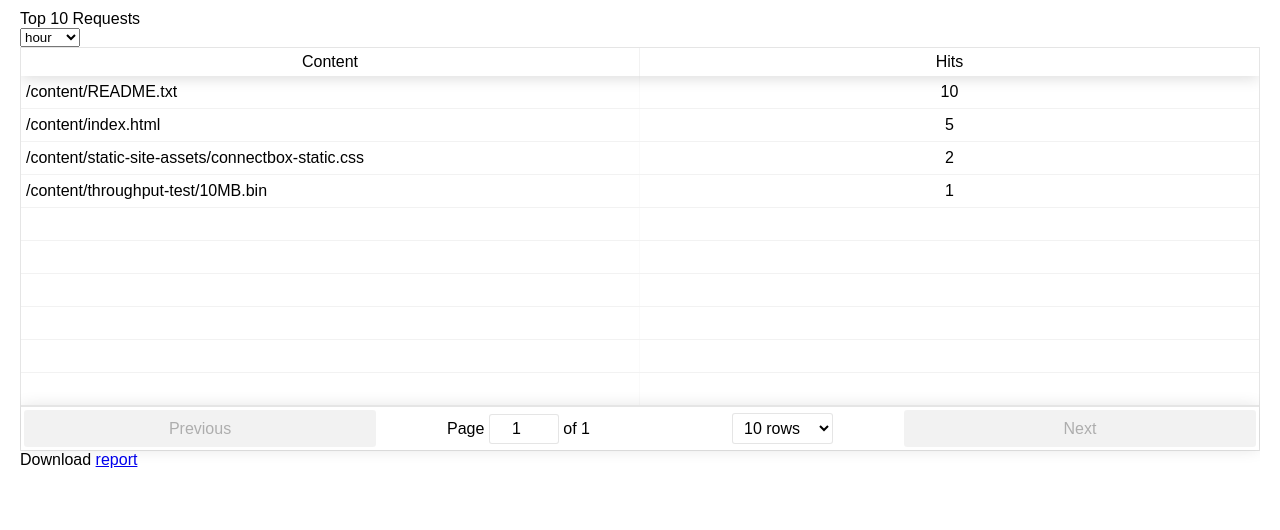
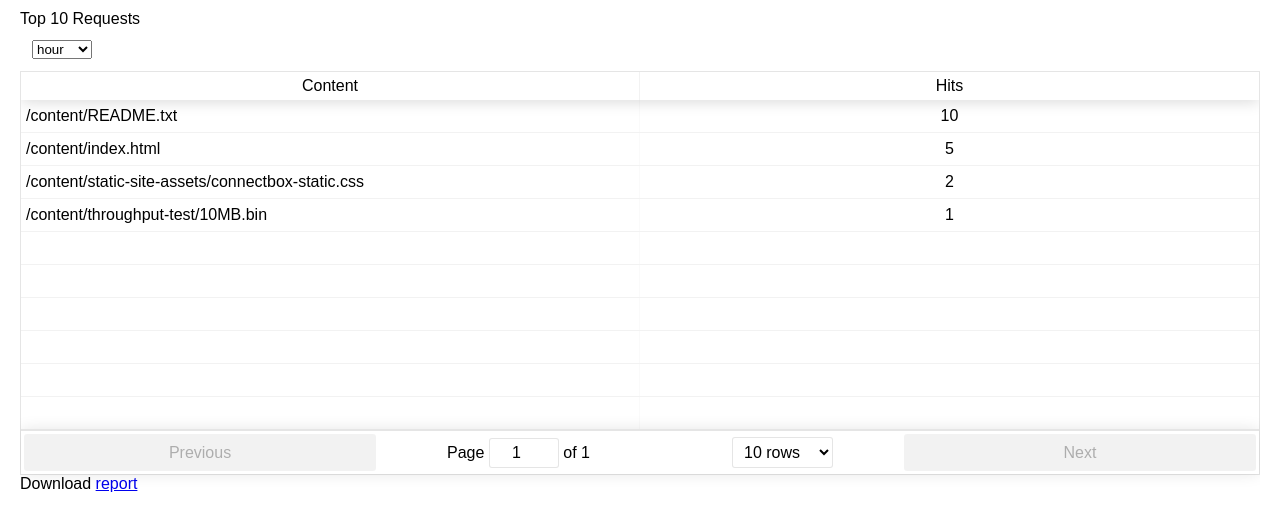
Before and after one commit to ConnectBox/connectbox-reports, a React (Create React App) app: page / in a window 1280 px wide. Shown: the top 530 px of the page. Built offline with nearby package versions, Linux system fonts and the light colour scheme.

Commit message:
Cleanup controls a bit

```diff
--- a/src/App.css
+++ b/src/App.css
@@ -6,3 +6,11 @@
   bottom: 10px;
   overflow: scroll;
 }
+
+.filterSelect {
+    margin: 8px;
+}
+
+.filterSelect select {
+    margin: 4px;
+}
--- a/src/App.js
+++ b/src/App.js
@@ -109,7 +109,7 @@ class App extends Component {
       )
     }
     return (
-      <div>
+      <div className="filterSelect">
         <select
           defaultValue={category}
           onChange={this.handleCategoryChange}>
```
Also changed, not shown: published/static/css/main.css, published/static/js/main.js, 2 other files (tests, documents, lock files or other folders).
